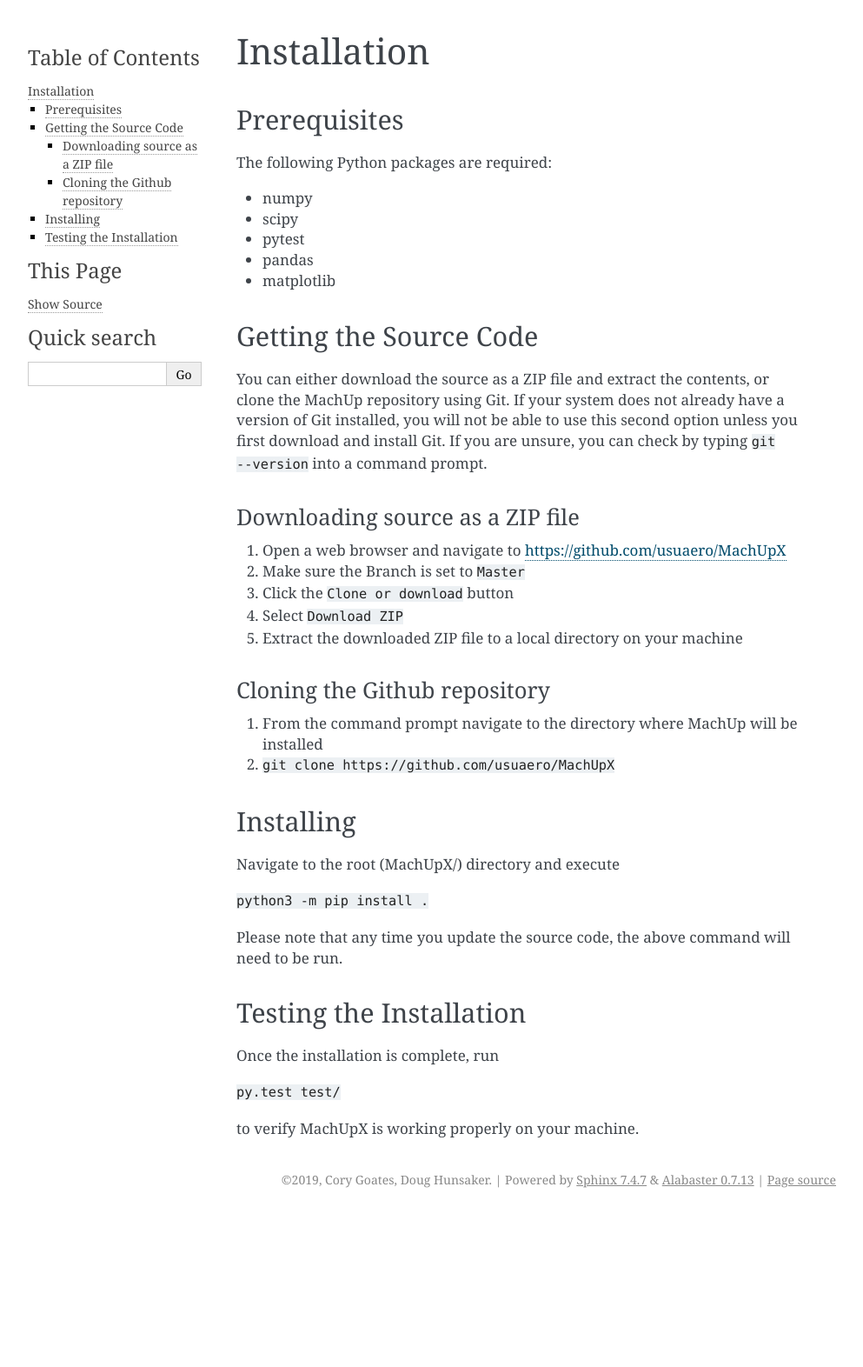
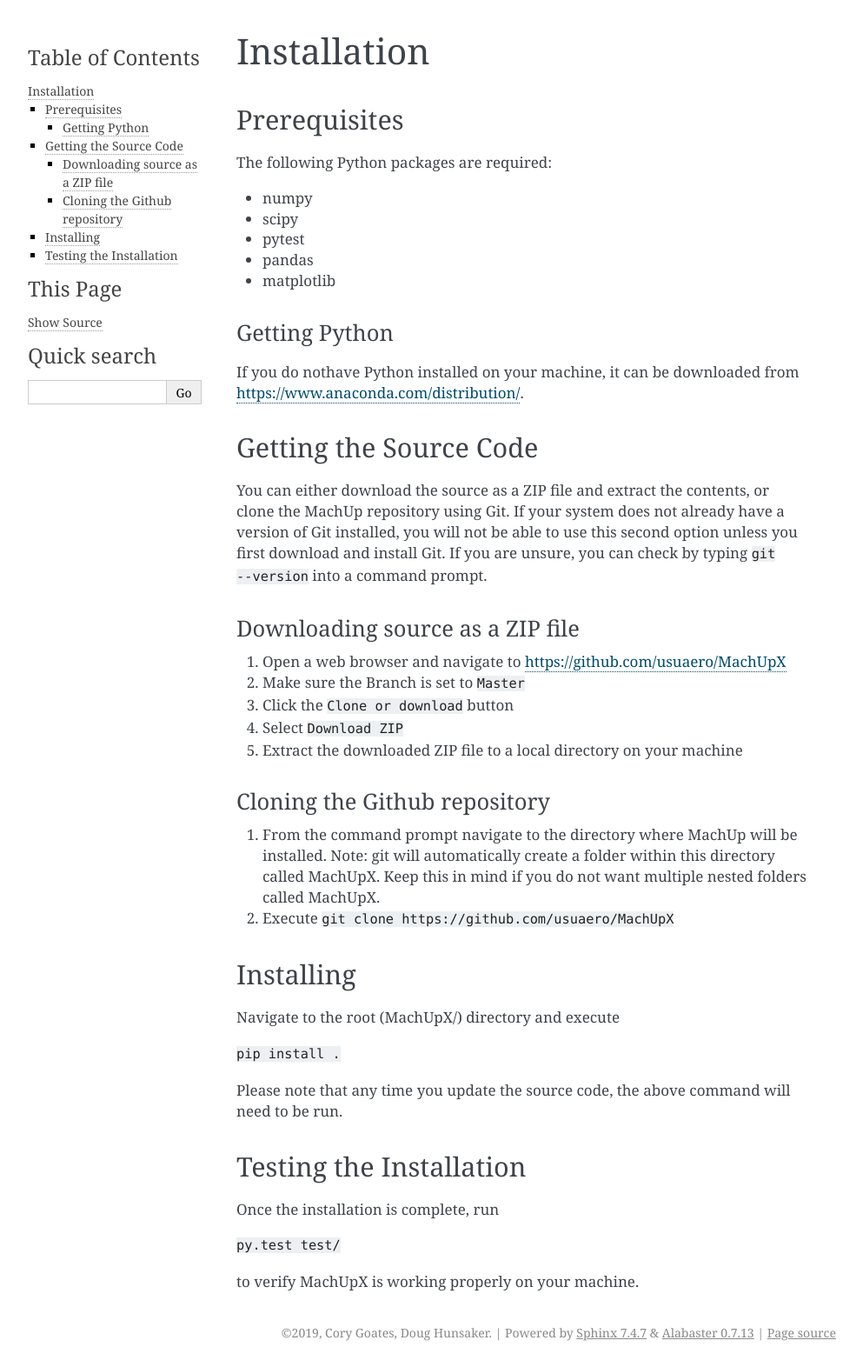
Before and after one commit to usuaero/MachUpX, a Sphinx documentation site: the page built from docs/source/installation.md, in a window 1280 px wide. Shown: the whole page at 87% size, without its empty margins (148-1141 px from the left). Built offline with Sphinx 7.4.7, drawn with Linux system fonts in a browser that asks for light colours; before the commit the page ends 1396 px from its top, so only the background shows below that.

```diff
--- a/docs/source/installation.md
+++ b/docs/source/installation.md
@@ -9,6 +9,10 @@
 * pytest
 * pandas
 * matplotlib
+
+### Getting Python
+
+If you do nothave Python installed on your machine, it can be downloaded from [https://www.anaconda.com/distribution/](https://www.anaconda.com/distribution/).
 
 ## Getting the Source Code
 
@@ -24,14 +28,14 @@
 
 ### Cloning the Github repository
 
-1. From the command prompt navigate to the directory where MachUp will be installed
-2. `git clone https://github.com/usuaero/MachUpX`
+1. From the command prompt navigate to the directory where MachUp will be installed. Note: git will automatically create a folder within this directory called MachUpX. Keep this in mind if you do not want multiple nested folders called MachUpX.
+2. Execute `git clone https://github.com/usuaero/MachUpX`
 
 ## Installing
 
 Navigate to the root (MachUpX/) directory and execute
 
-`python3 -m pip install .`
+`pip install .`
 
 Please note that any time you update the source code, the above command will need to be run.
 
```
Also changed, not shown: README.md (+1 -1 lines), docs/source/creating_input_files.md (+9 -0 lines), 4 other files.
